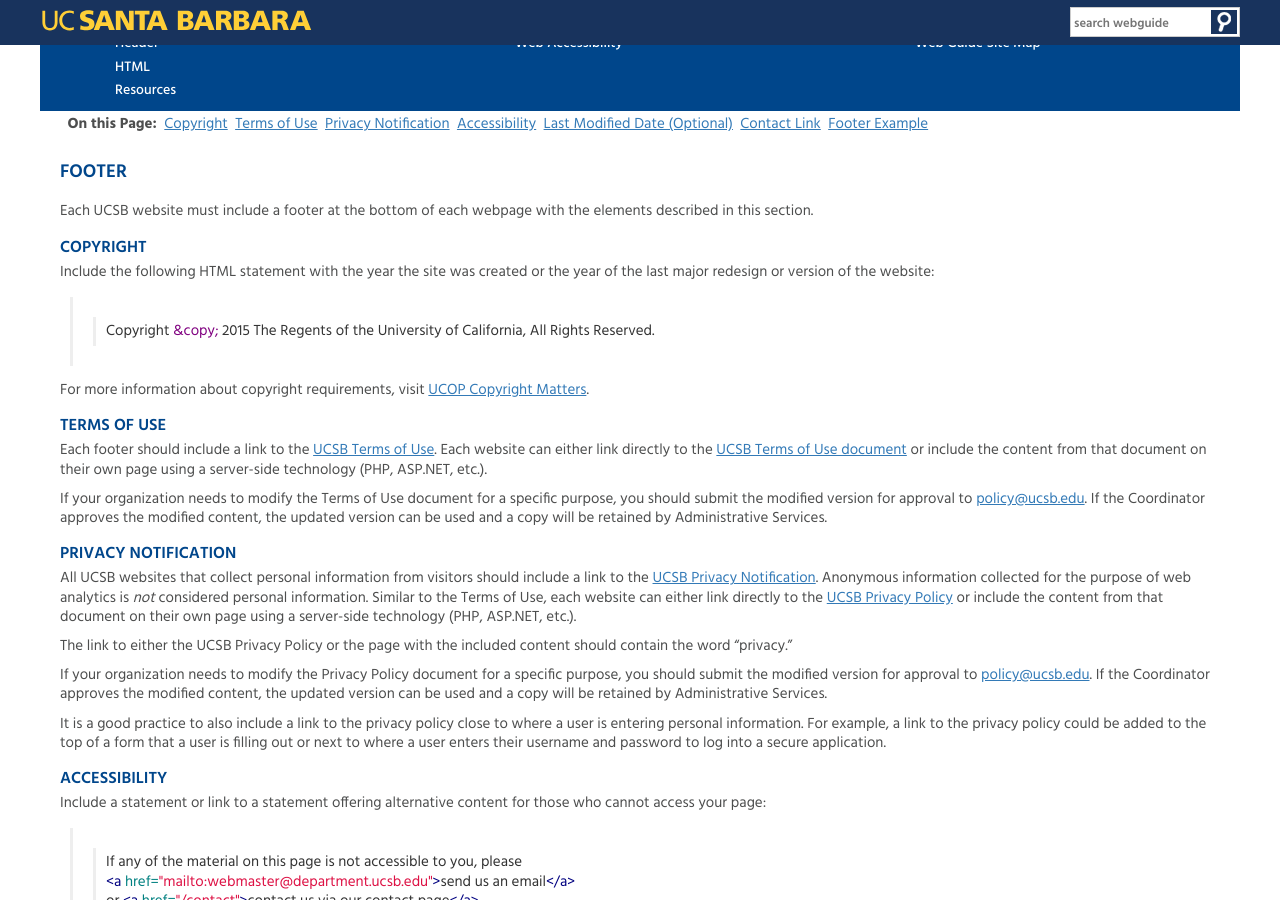
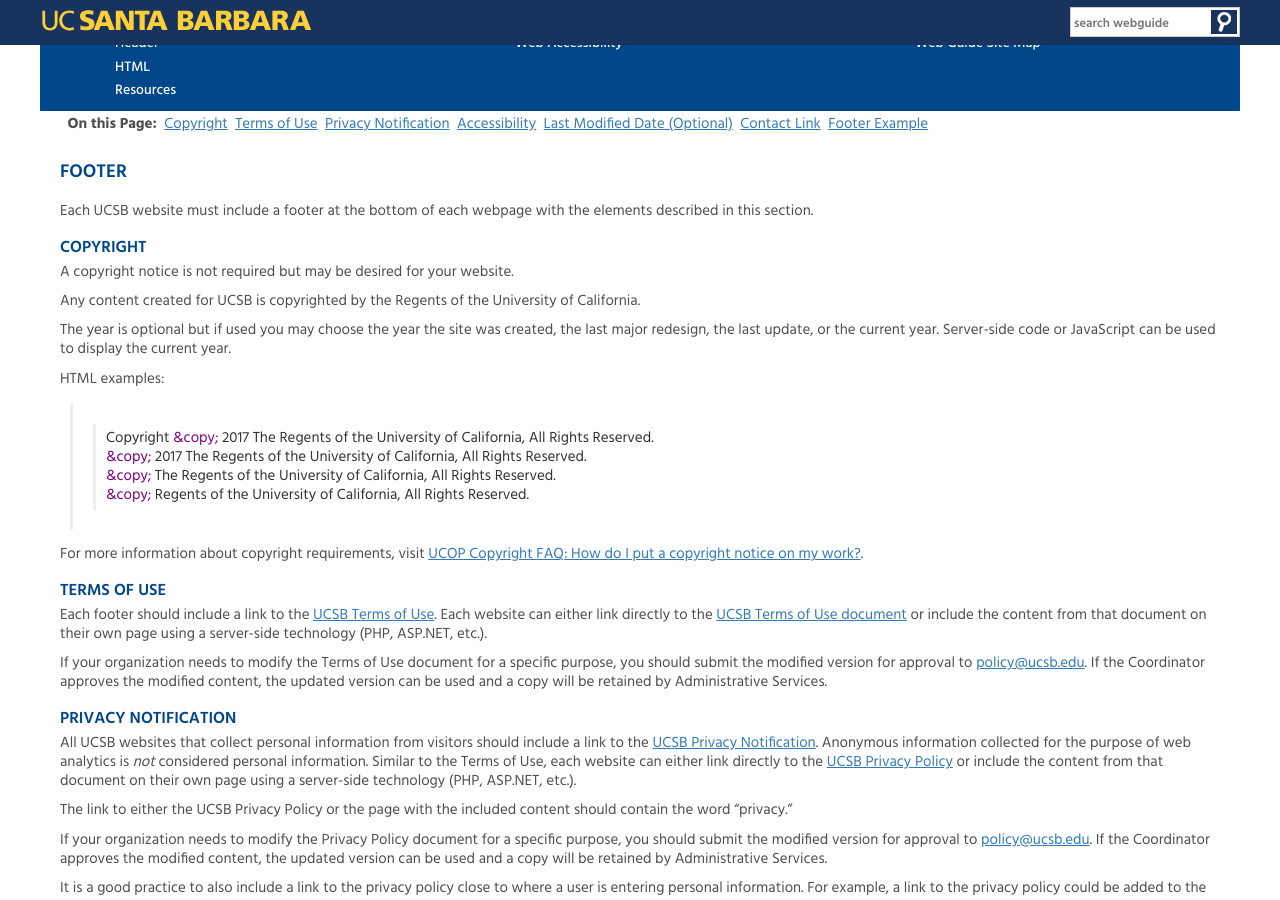
Before and after one commit to ucsb/webguide, a Jekyll site: the page built from footer.md, in a window 1280 px wide and 900 px high, scrolled down 346 px. Built offline with Jekyll 4.4.1, drawn with Linux system fonts in a browser that asks for light colours.

Commit message:
Update copyright info section. Closes #192

````diff
--- a/footer.md
+++ b/footer.md
@@ -9,15 +9,25 @@
 
 ### Copyright
 
-Include the following HTML statement with the year the site was created or the
-year of the last major redesign or version of the website:
+A copyright notice is not required but may be desired for your website.
+
+Any content created for UCSB is copyrighted by the Regents of the University of California.
+
+The year is optional but if used you may choose the year the site was created,
+the last major redesign, the last update, or the current year. Server-side code
+or JavaScript can be used to display the current year.
+
+HTML examples:
 
 ```html
-Copyright &copy; 2015 The Regents of the University of California, All Rights Reserved.
+Copyright &copy; 2017 The Regents of the University of California, All Rights Reserved.
+&copy; 2017 The Regents of the University of California, All Rights Reserved.
+&copy; The Regents of the University of California, All Rights Reserved.
+&copy; Regents of the University of California, All Rights Reserved.
 ```
 
 For more information about copyright requirements, visit
-[UCOP Copyright Matters](http://copyright.universityofcalifornia.edu/).
+[UCOP Copyright FAQ: How do I put a copyright notice on my work?](http://copyright.universityofcalifornia.edu/faqs/index.html#h).
 
 ### Terms of Use
 
````
